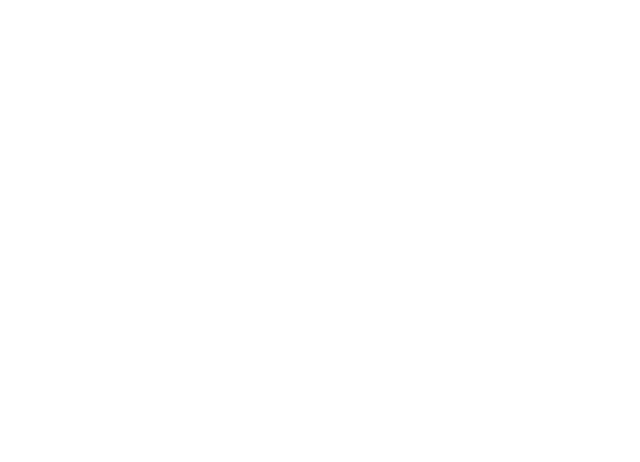
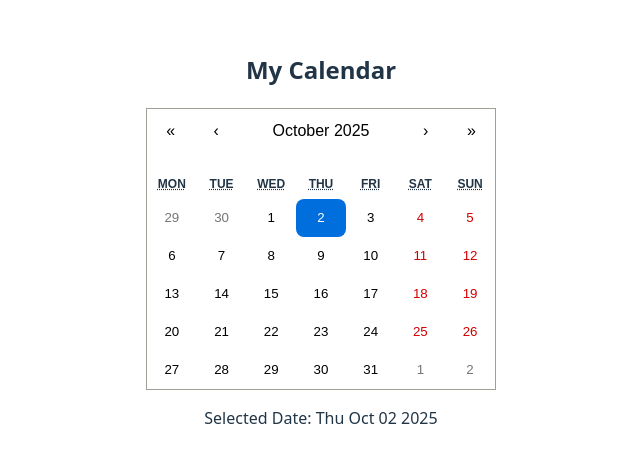
Before and after one commit to MimocaShelf/PantryTracker, a React (Vite) app: page /calendar in a window 1280 px wide. Before the commit this address had no page. Shown: the top 462 px of the page, without its empty margins (319-959 px from the left). Built offline with nearby package versions, Linux system fonts and the light colour scheme.

Commit message:
Added calendar to Calendar page
- Looks buggy in Dark mode lol

```diff
--- a/package.json
+++ b/package.json
@@ -20,6 +20,7 @@
     "cors": "^2.8.5",
     "express": "^5.1.0",
     "expresss": "^0.0.0",
+    "react-calendar": "^6.0.0",
     "react-router-dom": "^7.8.2",
     "sqlite": "^5.1.1",
     "sqlite3": "^5.1.7"
--- a/src/app.jsx
+++ b/src/app.jsx
@@ -15,6 +15,7 @@
 import ShoppingMode from "./shoppingMode.jsx";
 import NutritionLogic from "./nutrition management/nutritionLogic.jsx";
 import PriceCompare from "./priceCompare.jsx";
+import CalendarPage from "./calendar.jsx";
 // import './sql/app.js';
 // import './nutritionLogic.js';
 
@@ -36,6 +37,7 @@
             <Route path="/signup" element={<Signup />} />
             <Route path="/pantryView" element={<PantryView />} />
             <Route path="/priceCompare" element={<PriceCompare />} />
+            <Route path="/calendar" element={<CalendarPage />} />
         </Routes>
         </BrowserRouter>
     );
--- a/src/calendar.jsx
+++ b/src/calendar.jsx
@@ -1,8 +1,17 @@
-import React, { useState, useEffect } from 'react';
-import { Link } from 'react-router-dom';
+import React, { useState } from 'react';
+import Calendar from 'react-calendar';
+import 'react-calendar/dist/Calendar.css';
 
-function Calendar() {
+function CalendarPage() {
+  const [selectedDate, setSelectedDate] = useState(new Date());
 
+  return (
+    <div className="calendar-page">
+      <h2>My Calendar</h2>
+      <Calendar onChange={setSelectedDate} value={selectedDate} />
+      <p>Selected Date: {selectedDate.toDateString()}</p>
+    </div>
+  );
 }
 
-export default Pantry;
+export default CalendarPage;
```
Also changed, not shown: 1 other file (tests, documents, lock files or other folders).
